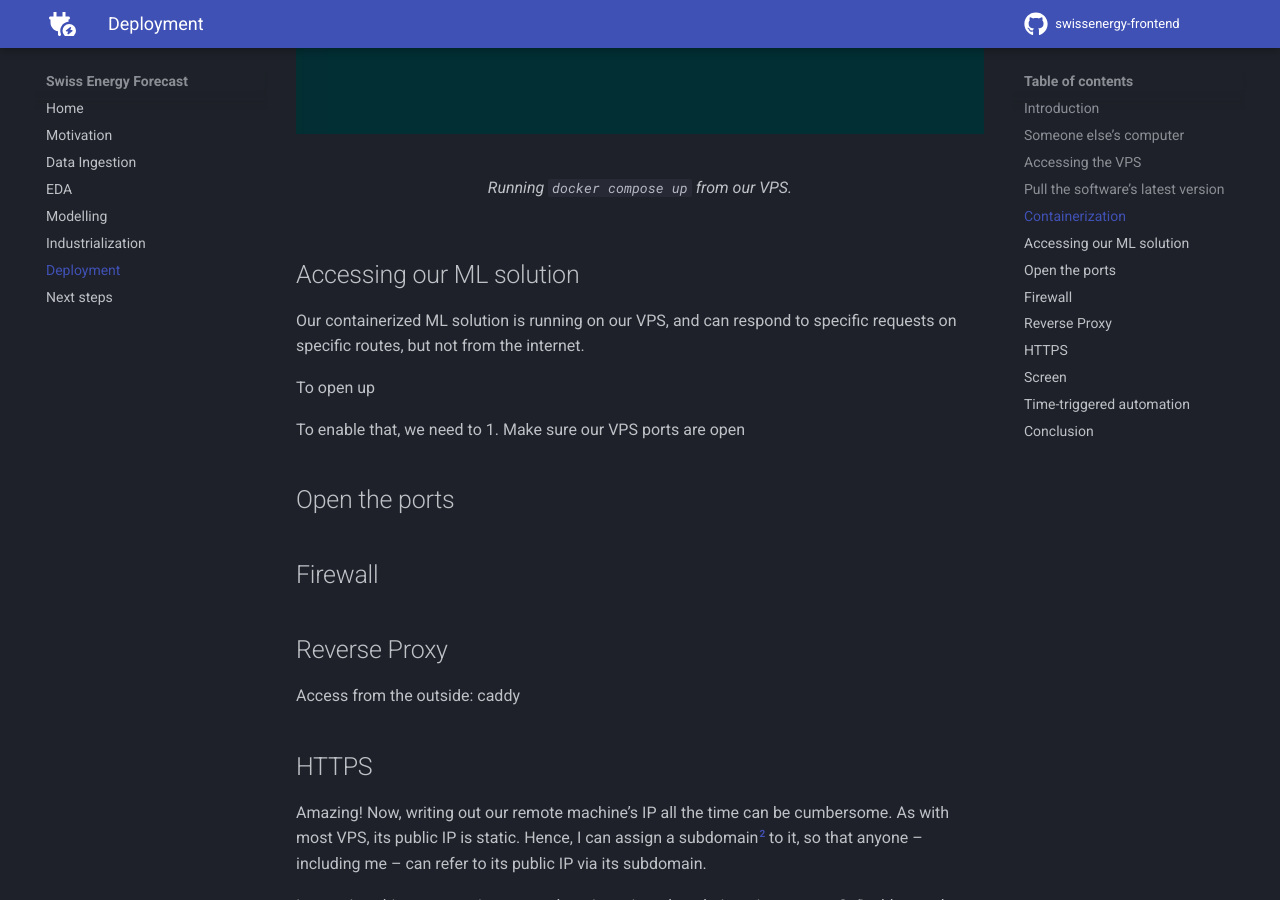
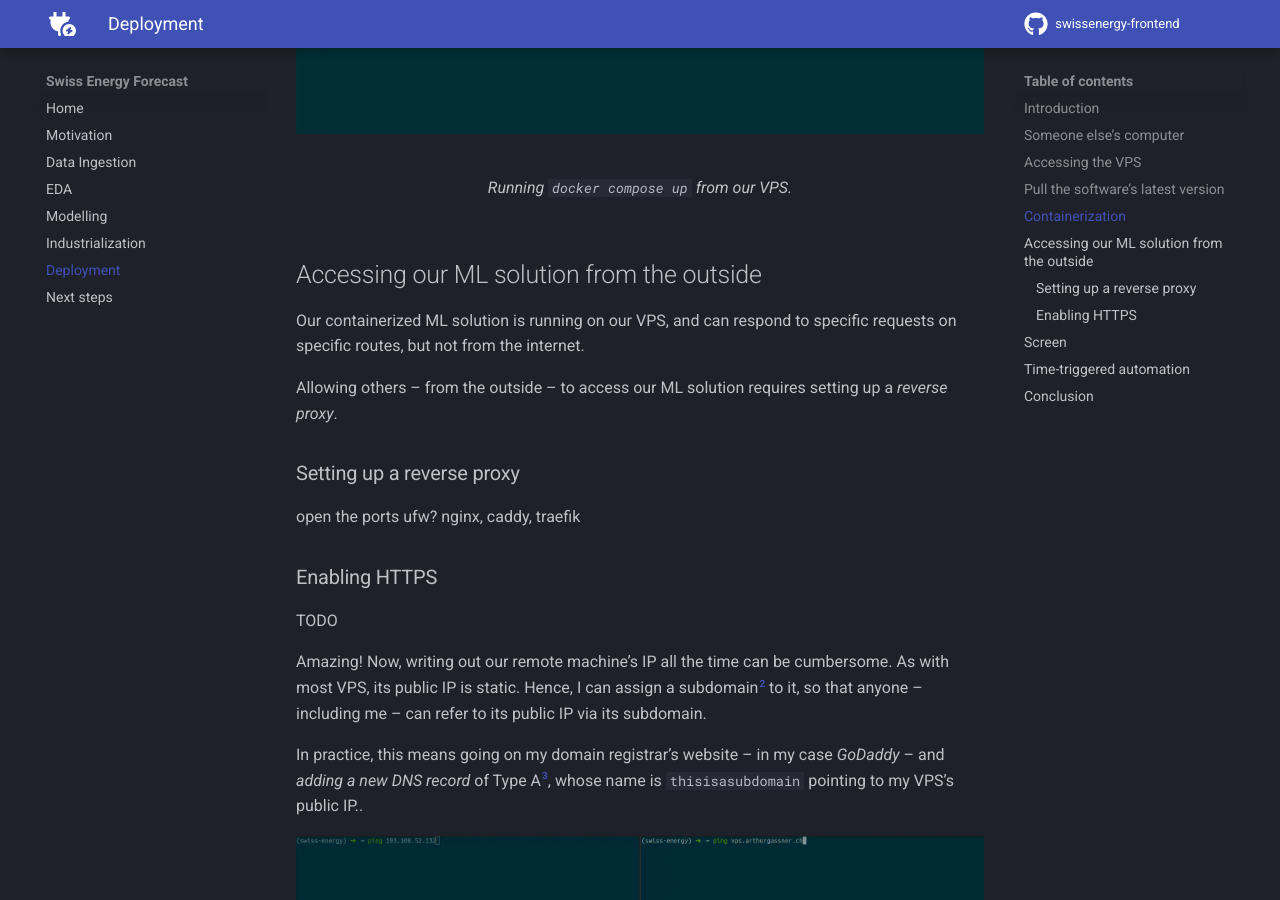
Before and after one commit to arthurgassner/swissenergy-frontend, an MkDocs documentation site: the page built from docs/deployment.md, in a window 1280 px wide and 900 px high, scrolled down 4976 px. Built offline with MkDocs 1.6.1 and Material for MkDocs 9.7.7, drawn with Linux system fonts in a browser that asks for light colours; a script that is not in the unit is left out; comment, search, counter and statistics services are not loaded.

```diff
--- a/docs/deployment.md
+++ b/docs/deployment.md
@@ -176,24 +176,21 @@
   <figcaption>Running <code>docker compose up</code> from our VPS.</figcaption>
 </figure>
 
-## Accessing our ML solution
+## Accessing our ML solution from the outside
 
 Our containerized ML solution is running on our VPS, and can respond to specific requests on specific routes, but not from the internet.
 
-To open up
+Allowing others -- from the outside -- to access our ML solution requires setting up a _reverse proxy_.
 
-To enable that, we need to
-1. Make sure our VPS ports are open
+### Setting up a reverse proxy
 
-## Open the ports
+open the ports
+ufw?
+nginx, caddy, traefik
 
-## Firewall
+### Enabling HTTPS
 
-## Reverse Proxy
-
-Access from the outside: caddy
-
-## HTTPS
+TODO
 
 Amazing! Now, writing out our remote machine's IP all the time can be cumbersome. As with most VPS, its public IP is static. Hence, I can assign a subdomain[^2] to it, so that anyone -- including me -- can refer to its public IP via its subdomain.
 
```
